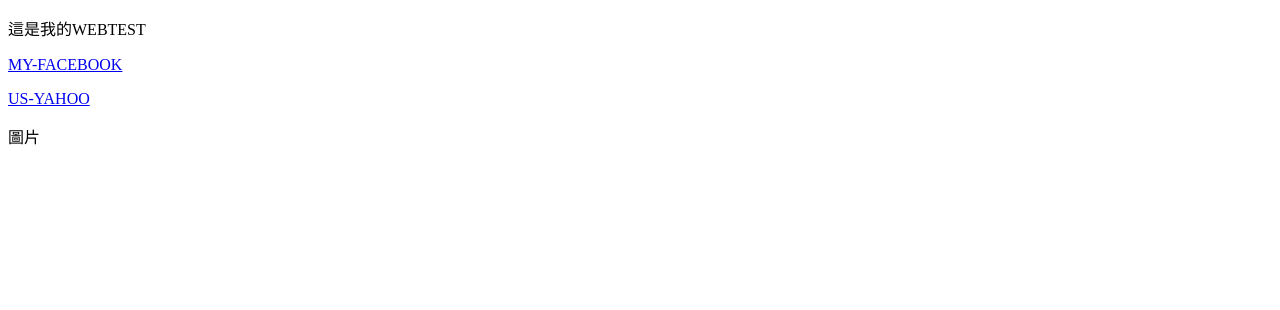
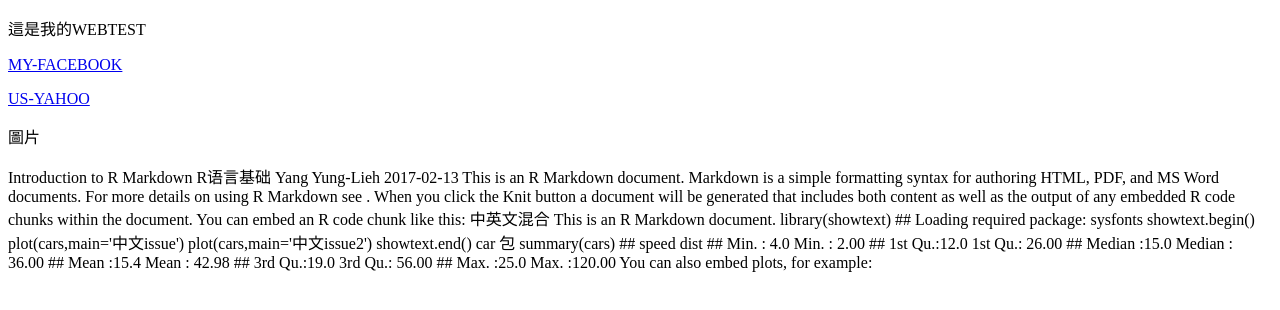
Before and after one commit to lyang0939/lyang0939.github.io, a plain HTML site: page index.html in a window 1280 px wide. Drawn offline with Linux system fonts and the light colour scheme.

Commit message:
Update index.html

```diff
--- a/index.html
+++ b/index.html
@@ -12,5 +12,42 @@
         US-YAHOO </a> </p>
     <p>圖片</p>
 
+
+Introduction to R Markdown
+R语言基础
+Yang Yung-Lieh
+2017-02-13
+
+This is an R Markdown document. Markdown is a simple formatting syntax for authoring HTML, PDF, and MS Word documents. For more details on using R Markdown see .
+
+When you click the Knit button a document will be generated that includes both content as well as the output of any embedded R code chunks within the document. You can embed an R code chunk like this:
+中英文混合
+This is an R Markdown document.
+
+library(showtext)
+
+## Loading required package: sysfonts
+
+showtext.begin()
+plot(cars,main='中文issue')
+
+plot(cars,main='中文issue2')
+
+showtext.end()
+
+car 包
+
+summary(cars)
+
+##      speed           dist
+##  Min.   : 4.0   Min.   :  2.00
+##  1st Qu.:12.0   1st Qu.: 26.00
+##  Median :15.0   Median : 36.00
+##  Mean   :15.4   Mean   : 42.98
+##  3rd Qu.:19.0   3rd Qu.: 56.00
+##  Max.   :25.0   Max.   :120.00
+
+You can also embed plots, for example:
+
   </body>
 </html>
```
